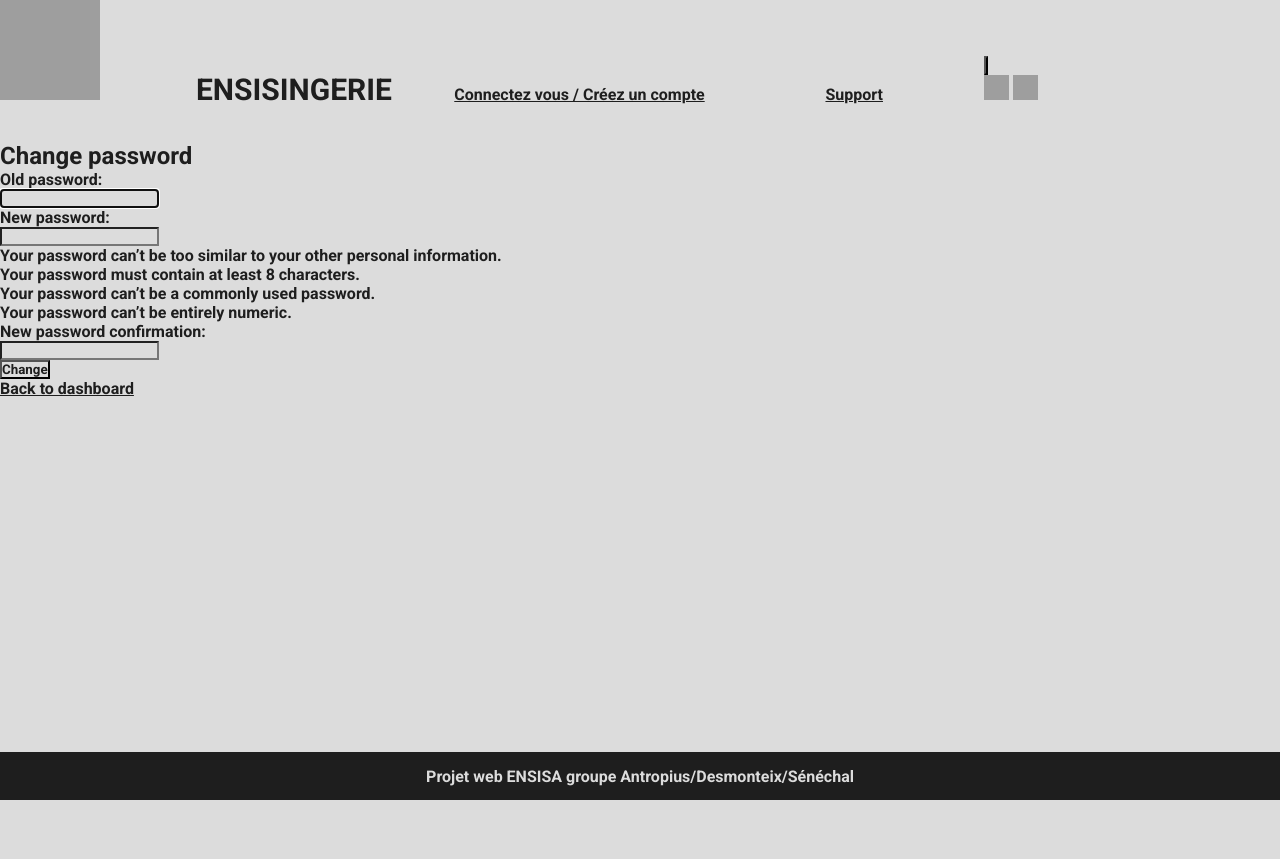
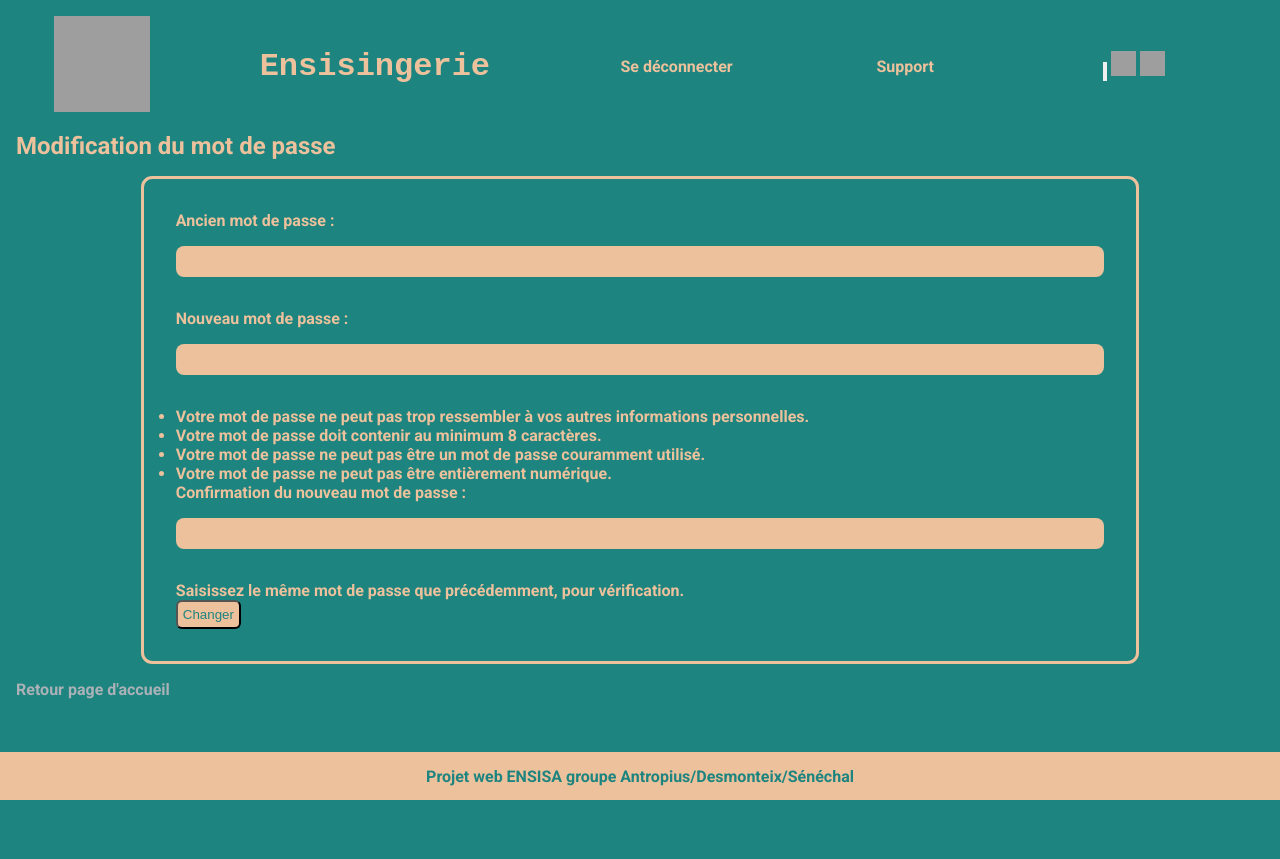
Before and after one commit to Burn3rII/ENSISAGERIE, a Django app: page /users/password_change/ in a window 1280 px wide. Before the commit the page ends 800 px from the top, so only its background shows below. Run offline with Django 5.2, Linux system fonts and the light colour scheme; a user stored in the database is signed in; grey boxes are pictures that could not be loaded.

Commit message:
Travail sur le CSS, changement de langue, suppression page "dashboard" pour redirection vers page d'accueil

```diff
--- a/messagingsite/static/style.css
+++ b/messagingsite/static/style.css
@@ -1,66 +1,117 @@
+/*------------------------------Variables-----------------------------------*/
+
 @import url('https://fonts.googleapis.com/css?family=Roboto:700');
 
 :root {
-    --text-color: rgb(30, 30, 30);
-    --highlight-color: rgb(220,220,220);
+    --main-color-1: #ECC19C;
+    --main-color-2: #1E847F;
+
+    --type1-a-color: #AAB2B7;
+    --a-hover-color: #34495E;
+    --a-active-color: #0000FF;
+
+    --font-size: 16px;
 }
 
+/*------------------------------Global---------------------------------------*/
+
 .dark-theme {
-    --text-color: rgb(220,220,220);
-    --highlight-color: rgb(30, 30, 30);
+    --main-color-1: #DCDCDC;
+    --main-color-2: #1E1E1E;
+}
+
+a.type1 {
+    color: var(--type1-a-color);
+    text-decoration: none;
+}
+
+a:hover {
+    color: var(--a-hover-color);
+}
+
+a:active {
+    color: var(--a-active-color);
 }
 
 * {
     margin: 0;
     padding: 0;
-    font-family: 'Roboto', Arial, Helvetica, sans-serif;
-    color: var(--text-color);
-    background-color: var(--highlight-color);
+    color: var(--main-color-1);
 }
 
-.header-logo {
-    display: inline-block;
-    text-decoration: none;
-    width: 15%;
+body {
+    font-size: var(--font-size);
+    font-family: 'Roboto', Arial;
+    background-color: var(--main-color-2);
+    margin-bottom: 10rem;
 }
 
+header {
+    margin: 1rem 1rem 0 1rem;
+    display: flex;
+    align-items: center;
+    justify-content: center;
+    text-align: center;
+}
 
-.header-title {
-    display: inline-block;
+header > * {
+    margin-right: 1rem;
+}
+
+header a {
     text-decoration: none;
 }
 
-#title {
-    text-align:center;
-    display: inline-block;
-    margin-bottom: 10%;
+#home-link-logo {
+    flex: 1;
 }
 
-#title a {
-    text-decoration: none;
-    font-size: 30px;
+#logo {
+    width: 6rem;
+    height: 6rem;
 }
 
-.header-menu {
-    display: inline-block;
-    margin: auto;
-    width: 60%;
-    height: 100%;
-    text-decoration: none;
+#title {
+    flex: 2;
+    font-family: Courier New, monospace;
 }
 
-.header-menu ul {
-    list-style-type: none;
-    text-decoration: none;
+#header-menu {
+    flex: 4;
+    display: flex;
+    align-items: center;
+    justify-content: center;
+    text-align: center;
 }
 
-.header-menu ul li {
-    display: inline-block;
-    padding: 5%;
+#header-menu > * {
+    flex: 1;
 }
 
-.button a {
-    margin: 20px;
+@media screen and (max-width:1000px){
+    #header-menu {
+        flex-direction: column;
+    }
+}
+
+#header-menu button[type=submit] {
+    font-family: 'Roboto', Arial;
+    font-size: var(--font-size);
+    border: none;
+    background-color: transparent;
+    cursor: pointer;
+}
+
+#header-menu button[type=submit]:hover {
+    color: var(--a-hover-color);
+}
+
+#header-menu button[type=submit]:active {
+    color: var(--a-active-color);
+}
+
+#main-content {
+    margin: 1rem 1rem 0 1rem;
 }
 
 footer p {
@@ -72,6 +123,49 @@ footer p {
     bottom: 0;
     width: 100%;
     height: 3rem;
-    color: var(--highlight-color);
-    background-color: var(--text-color);
+    color: var(--main-color-2);
+    background-color: var(--main-color-1);
 }
+
+/*------------------------------Forms----------------------------------------*/
+
+.form-holder .form-content {
+    display: flex;
+    padding: 1rem 10%;
+}
+
+.form-content .form-items {
+    width: 100%;
+    padding: 2rem;
+    border: 0.2rem solid var(--main-color-1);
+    border-radius: 0.7rem;
+}
+
+.form-content label {
+    color: var(--main-color-1);
+}
+
+.form-content input[type=text], .form-content input[type=email],
+.form-content input[type=password] {
+    width: 100%;
+    margin-top: 1rem;
+    margin-bottom: 2rem;
+    padding: 0.5rem 0;
+    border: 0;
+    border-radius: 0.5rem;
+    outline: 0;
+    text-indent: 0.5rem;
+    color: var(--main-color-2);
+    background-color: var(--main-color-1);
+}
+
+input[type=submit] {
+    padding: 5px;
+    border-radius: 6px;
+    color: var(--main-color-2);
+    background-color: var(--main-color-1);
+}
+
+input[type=submit]:hover, input[type=submit]:focus, input[type=submit]:active{
+    background-color: #495056;
+}
--- a/messagingsite/users/static/users/css/style.css
+++ /dev/null
@@ -1,7 +0,0 @@
-label, input {
-    display: block;
-}
-
-span.helptext {
-    display: none;
-}
--- a/messagingsite/users/templates/registration/password_change_done.html
+++ b/messagingsite/users/templates/registration/password_change_done.html
@@ -1,7 +1,7 @@
 {% extends 'users/base.html' %}
 
 {% block content %}
-<h2>Password changed</h2>
+<h2>Mot de passe modifié</h2>
 
-<a href="{% url 'users:dashboard' %}">Back to dashboard</a>
+<a href="{% url 'main:home' %}" class="type1">Retour page d'accueil</a>
 {% endblock %}
--- a/messagingsite/users/templates/registration/password_change_form.html
+++ b/messagingsite/users/templates/registration/password_change_form.html
@@ -1,13 +1,19 @@
 {% extends 'users/base.html' %}
 
 {% block content %}
-<h2>Change password</h2>
+<h2>Modification du mot de passe</h2>
 
-<form method="post">
-    {% csrf_token %}
-    {{ form.as_p }}
-    <input type="submit" value="Change">
-</form>
+<div class="form-holder">
+    <div class="form-content">
+        <div class="form-items">
+            <form method="post">
+                {% csrf_token %}
+                {{ form.as_p }}
+                <input type="submit" value="Changer">
+            </form>
+        </div>
+    </div>
+</div>
 
-<a href="{% url 'users:dashboard' %}">Back to dashboard</a>
+<a href="{% url 'main:home' %}" class="type1">Retour page d'accueil</a>
 {% endblock %}
--- a/messagingsite/users/templates/registration/password_reset_complete.html
+++ b/messagingsite/users/templates/registration/password_reset_complete.html
@@ -1,7 +1,7 @@
 {% extends 'users/base.html' %}
 
 {% block content %}
-<h2>Password reset complete</h2>
+<h2>Lien de réinitialisation envoyé</h2>
 
-<a href="{% url 'users:login' %}">Back to login</a>
+<a href="{% url 'users:login' %}" class="type1">Retour page d'accueil</a>
 {% endblock %}
--- a/messagingsite/users/templates/registration/password_reset_done.html
+++ b/messagingsite/users/templates/registration/password_reset_done.html
@@ -3,5 +3,5 @@
 {% block content %}
 <h2>Password reset done</h2>
 
-<a href="{% url 'users:login' %}">Back to login</a>
+<a href="{% url 'users:login' %}" class="type1">Back to login</a>
 {% endblock %}
--- a/messagingsite/users/templates/users/base.html
+++ b/messagingsite/users/templates/users/base.html
@@ -3,7 +3,7 @@
 <html lang="fr">
     <head>
         <meta charset="utf_8"/>
-        <title>ENSISINGERIE</title>
+        <title>Ensisingerie</title>
         {% block styles %}
             <link rel="stylesheet" href="{% static 'style.css' %}"/>
             <link rel="stylesheet" href="{% static 'users/css/style.css' %}"/>
@@ -12,30 +12,37 @@
 
     <body>
         <header>
-            <div class="header-logo">
-                <a href="{% url 'main:home' %}"><img src="{% static 'users/img/TODO' %}" alt="Logo" height="100px" width="100px" /></a>
-            </div>
+            <a href="{% url 'main:home' %}" id="home-link-logo">
+                <img src="{% static 'images/logo.png' %}" alt="Logo"
+                     id="logo"/>
+            </a>
 
-            <div class="header-title">
-                <p id="title"><a href="{% url 'main:home' %}">ENSISINGERIE</a></p>
-            </div>
+            <h1 id="title">
+                <a href="{% url 'main:home' %}">Ensisingerie</a>
+            </h1>
 
-            <div class="header-menu">
-                <ul>
-                    <li class="button"><a href="{% url 'users:login' %}">Connectez vous / Créez un compte</a></li>
-                    <li class="button"><a href="{% url 'main:help' %}">Support</a></li>
-                    <li class="param">
+            <nav id="header-menu">
+                {% if not user.is_authenticated %}
+                    <a href="{% url 'users:login' %}">Se connecter / Créer
+                        un compte</a>
+                {% else %}
+                    <form action="{% url 'users:logout' %}" method="post">
+                        {% csrf_token %}
+                        <button type="submit">Se déconnecter</button>
+                    </form>
+                {% endif %}
+                <a href="{% url 'main:help' %}">Support</a>
+                <div>
                     <input type="button" id="theme-switch">
                     <label for="theme-switch">
                         <img width="25px" height="25px" src="TODO" alt="Light Mode" draggable="false">
                         <img width="25px" height="25px" src="TODO" alt="Dark Mode" draggable="false">
                     </label>
-                    </li>
-                </ul>
                 </div>
+            </nav>
         </header>
 
-        <section>
+        <section id="main-content">
             {% block content %} {% endblock %}
         </section>
 
--- a/messagingsite/users/urls.py
+++ b/messagingsite/users/urls.py
@@ -3,7 +3,6 @@ from . import views
 
 app_name = "users"
 urlpatterns = [
-    path("dashboard/", views.DashboardView.as_view(), name="dashboard"),
     path('accounts/', include("django.contrib.auth.urls")),
     path('login/', views.CustomLoginView.as_view(), name='login'),
     path('logout/', views.CustomLogoutView.as_view(), name='logout'),
--- a/messagingsite/users/views.py
+++ b/messagingsite/users/views.py
@@ -13,14 +13,10 @@ from .forms import CustomUserCreationForm, UserProfilForm
 from django.contrib.auth import login
 
 
-class DashboardView(TemplateView):
-    template_name = "users/dashboard.html"
-
-
 class CustomUserCreationView(CreateView):
     template_name = 'users/register.html'
     form_class = CustomUserCreationForm
-    success_url = reverse_lazy('users:dashboard')
+    success_url = reverse_lazy('main:home')
 
     def form_valid(self, form):
         response = super().form_valid(form)
@@ -30,11 +26,11 @@ class CustomUserCreationView(CreateView):
 
 class CustomLoginView(LoginView):
     template_name = 'registration/login.html'
-    next_page = 'users:dashboard'
+    next_page = 'main:home'
 
 
 class CustomLogoutView(LogoutView):
-    next_page = 'users:dashboard'
+    next_page = 'main:home'
 
 
 class CustomPasswordChangeView(PasswordChangeView):
@@ -69,7 +65,7 @@ class CustomPasswordResetCompleteView(PasswordResetCompleteView):
 class ProfilView(FormView):
     template_name = "users/profil.html"
     form_class = UserProfilForm
-    success_url = reverse_lazy('users:dashboard')
+    success_url = reverse_lazy('main:home')
 
     def get_form_kwargs(self):
         kwargs = super().get_form_kwargs()
```
Also changed, not shown: messagingsite/main/templates/main/base.html (+24 -17 lines), messagingsite/main/templates/main/index.html (+12 -5 lines), messagingsite/messagingsite/settings.py (+6 -2 lines), messagingsite/users/templates/registration/login.html (+15 -9 lines), messagingsite/users/templates/registration/password_reset_confirm.html (+12 -6 lines), messagingsite/users/templates/registration/password_reset_form.html (+13 -7 lines), messagingsite/users/templates/users/dashboard.html (deleted, +0 -19 lines), messagingsite/users/templates/users/profil.html (+12 -6 lines), messagingsite/users/templates/users/register.html (+13 -7 lines), messagingsite/db.sqlite3. Lines whose indentation alone changed are shown as unchanged.
